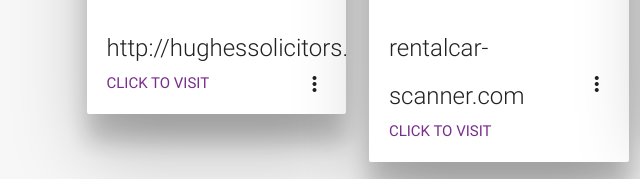
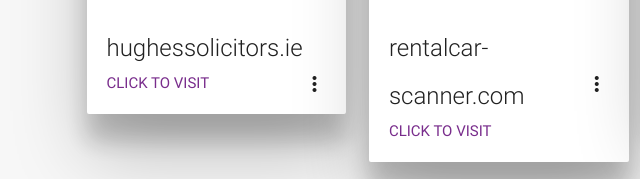
Before and after one commit to rjzflynn/rjzflynn.github.io, a plain HTML site: page index.html in a window 1280 px wide. Shown: the part 1908-2087 px from the top of the page, 0-640 px from the left. Drawn offline with nearby package versions, Linux system fonts and the light colour scheme; files whose address does not match are found by name.

Commit message:
Update index.html

```diff
--- a/index.html
+++ b/index.html
@@ -160,7 +160,7 @@
                         <img class="activator" src="img/hughes_ie.png">
                     </div>
                     <div class="card-content">
-                        <span class="card-title activator grey-text text-darken-4">http://hughessolicitors.ie <i class="material-icons right">more_vert</i></span>
+                        <span class="card-title activator grey-text text-darken-4">hughessolicitors.ie <i class="material-icons right">more_vert</i></span>
                         <p><a href="http://rjzflynn.alwaysdata.net/" target="_blank">Click to visit</a></p>
                     </div>
 					<div class="card-reveal">
```
